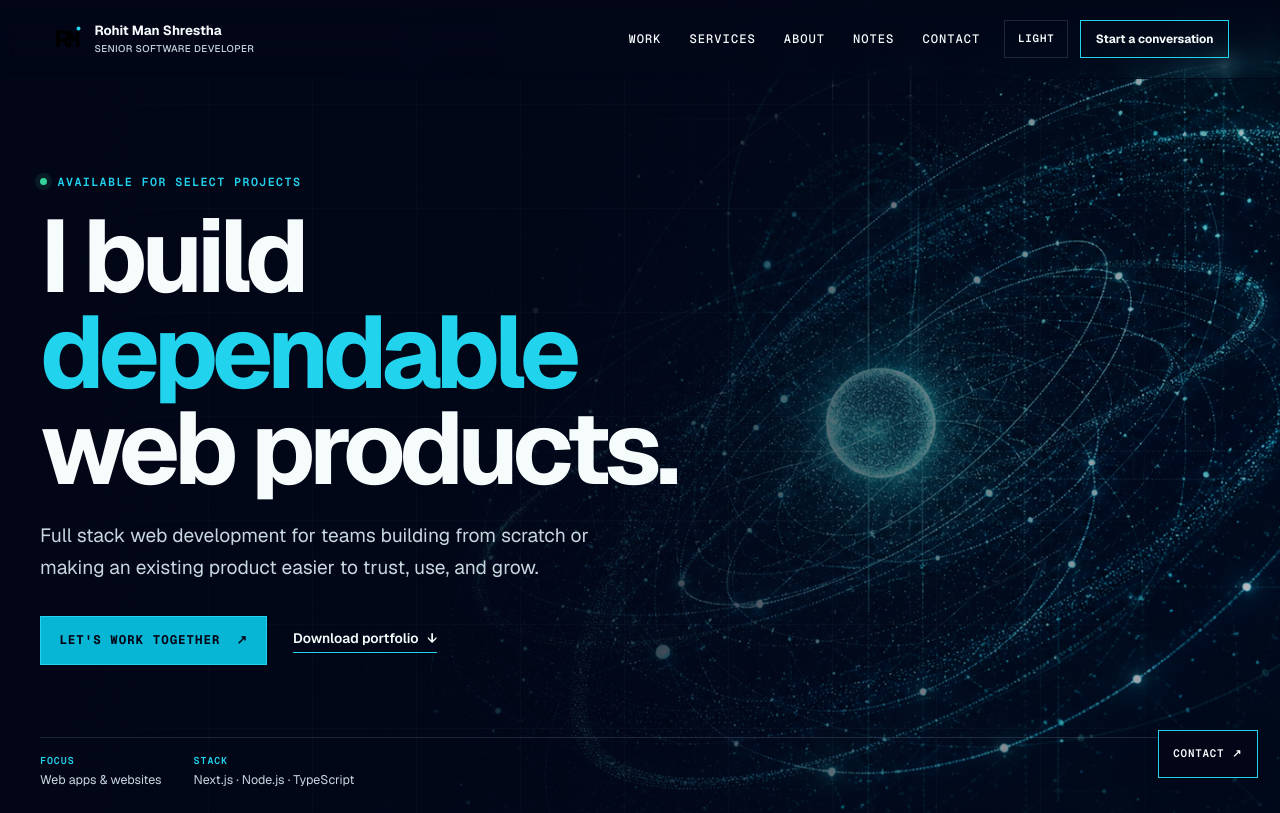
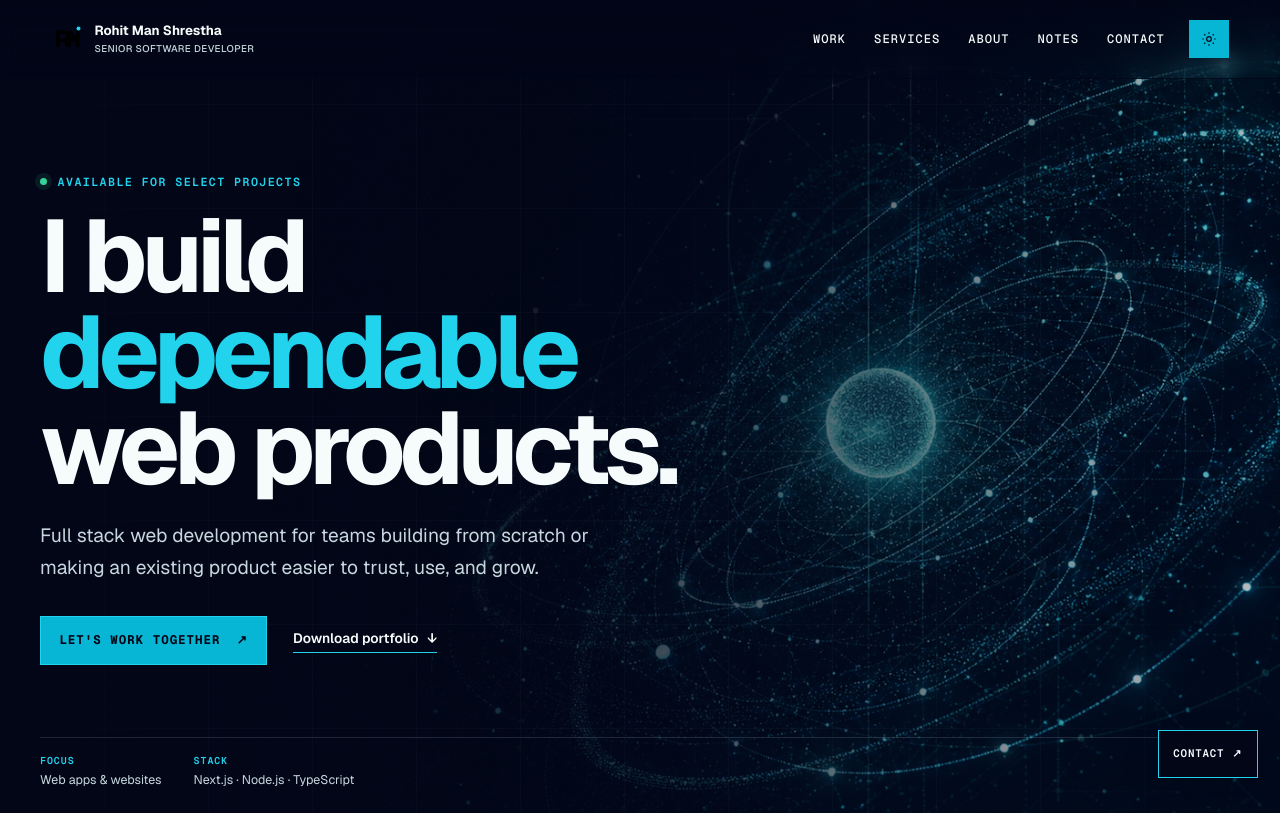
Before and after one commit to stharohit/portfolio, a Next.js app: page / in a window 1280 px wide. Shown: the top 813 px of the page. Built offline with nearby package versions, Linux system fonts and the light colour scheme.

Commit message:
style: Refine light theme controls

```diff
--- a/app/globals.css
+++ b/app/globals.css
@@ -20,6 +20,9 @@
 }
 
 html.light {
+  --signal-400: #05748b;
+  --signal-500: #05748b;
+  --signal-700: #045b6d;
   --canvas: #eaf4f6;
   --surface: #f6fbfc;
   --surface-raised: rgba(246, 251, 252, 0.84);
@@ -56,13 +59,14 @@ html.light .brand-lockup img, html.light .footer-brand img { color: var(--ink-95
 .brand-lockup span { display: grid; gap: .12rem; font-size: .83rem; font-weight: 650; }
 .brand-lockup small { color: var(--text-muted); font-size: .61rem; font-weight: 500; letter-spacing: .04em; text-transform: uppercase; }
 .desktop-nav { display: flex; align-items: center; gap: 1.75rem; margin-left: auto; font: 500 .76rem/1 var(--font-geist-mono), monospace; text-transform: uppercase; letter-spacing: .08em; }
-.desktop-nav a, .theme-toggle { transition: color .18s ease; }
-.desktop-nav a:hover, .theme-toggle:hover { color: var(--signal-400); }
+.desktop-nav a { transition: color .18s ease; }
+.desktop-nav a:hover { color: var(--signal-400); }
 .header-actions { display: flex; align-items: center; gap: .75rem; }
 .theme-toggle, .menu-toggle { border: 1px solid var(--border); background: transparent; color: var(--text); cursor: pointer; }
-.theme-toggle { min-height: 2.35rem; padding: 0 .8rem; font: 600 .67rem/1 var(--font-geist-mono), monospace; letter-spacing: .08em; text-transform: uppercase; }
-.header-cta { display: inline-flex; min-height: 2.35rem; align-items: center; padding: 0 .9rem; border: 1px solid var(--signal-400); color: var(--paper-50); font-size: .74rem; font-weight: 650; transition: background .18s ease, color .18s ease; }
-.header-cta:hover { background: var(--signal-400); color: var(--ink-950); }
+.theme-toggle { display: grid; place-items: center; width: 2.5rem; min-height: 2.35rem; padding: 0; border-color: var(--signal-500); background: var(--signal-500); color: var(--ink-950); transition: transform .18s ease, background .18s ease; }
+.theme-toggle:hover { transform: translateY(-2px); background: var(--signal-400); }
+.theme-toggle svg { width: 1rem; height: 1rem; }
+html.light .theme-toggle, html.light .button--primary { color: var(--paper-50); }
 .menu-toggle, .mobile-nav { display: none; }
 
 .hero { position: relative; min-height: 760px; display: grid; place-items: end start; isolation: isolate; border-bottom: 1px solid var(--border); }
@@ -138,6 +142,6 @@ html.light .stack-list span { color: var(--text-muted); }
 .floating-contact { position: fixed; z-index: 30; right: 1.4rem; bottom: 1.4rem; display: inline-flex; gap: .5rem; align-items: center; min-height: 3rem; padding: 0 .9rem; border: 1px solid var(--signal-400); background: var(--ink-950); color: var(--paper-50); box-shadow: 0 12px 30px rgba(2,6,23,.35); font: 600 .68rem/1 var(--font-geist-mono), monospace; letter-spacing: .07em; text-transform: uppercase; }.floating-contact:hover { background: var(--signal-500); color: var(--ink-950); }
 .site-footer { border-top: 1px solid var(--border); background: var(--canvas); }.footer-content { display: flex; align-items: center; justify-content: space-between; gap: 1rem; min-height: 7rem; color: var(--text-muted); font: 500 .7rem/1.4 var(--font-geist-mono), monospace; text-transform: uppercase; letter-spacing: .06em; }.footer-brand { color: var(--text); font: 600 .73rem/1 var(--font-geist-mono), monospace; }.site-footer a:hover { color: var(--signal-400); }
 
-@media (max-width: 900px) { .desktop-nav, .header-cta { display: none; }.menu-toggle { display: grid; place-items: center; width: 2.5rem; height: 2.35rem; padding: 0; gap: .28rem; }.menu-toggle span:not(.sr-only) { display: block; width: 1rem; height: 1px; background: currentColor; }.mobile-nav { position: absolute; top: calc(100% + .75rem); right: 1.5rem; left: 1.5rem; padding: 1rem; border: 1px solid var(--border); background: var(--surface); box-shadow: 0 18px 40px rgba(2,6,23,.18); }.mobile-nav--open { display: grid; gap: .25rem; }.mobile-nav a { padding: .85rem; font-weight: 650; }.hero { min-height: 720px; }.hero-scrim { background: linear-gradient(90deg, var(--canvas) 0%, color-mix(in srgb, var(--canvas) 76%, transparent) 58%, color-mix(in srgb, var(--canvas) 30%, transparent) 100%); }.statement-layout, .services-layout, .contact-layout { grid-template-columns: 1fr; }.principle-grid { grid-template-columns: repeat(2, 1fr); }.project-row { grid-template-columns: minmax(0, .8fr) 2rem minmax(0, 1.2fr); gap: 1.5rem; }.project-visual { min-height: 150px; } }
+@media (max-width: 900px) { .desktop-nav { display: none; }.menu-toggle { display: grid; place-items: center; width: 2.5rem; height: 2.35rem; padding: 0; gap: .28rem; }.menu-toggle span:not(.sr-only) { display: block; width: 1rem; height: 1px; background: currentColor; }.mobile-nav { position: absolute; top: calc(100% + .75rem); right: 1.5rem; left: 1.5rem; padding: 1rem; border: 1px solid var(--border); background: var(--surface); box-shadow: 0 18px 40px rgba(2,6,23,.18); }.mobile-nav--open { display: grid; gap: .25rem; }.mobile-nav a { padding: .85rem; font-weight: 650; }.hero { min-height: 720px; }.hero-scrim { background: linear-gradient(90deg, var(--canvas) 0%, color-mix(in srgb, var(--canvas) 76%, transparent) 58%, color-mix(in srgb, var(--canvas) 30%, transparent) 100%); }.statement-layout, .services-layout, .contact-layout { grid-template-columns: 1fr; }.principle-grid { grid-template-columns: repeat(2, 1fr); }.project-row { grid-template-columns: minmax(0, .8fr) 2rem minmax(0, 1.2fr); gap: 1.5rem; }.project-visual { min-height: 150px; } }
 @media (max-width: 620px) { .content { width: min(100% - 32px, 1200px); }.site-header { padding: 1rem; }.brand-lockup span { font-size: .72rem; }.brand-lockup small { display: none; }.header-actions { gap: .45rem; }.theme-toggle { padding: 0 .55rem; }.hero { min-height: 680px; }.hero-content { padding: 8.5rem 0 2.25rem; }.hero-art { object-position: 67% center; opacity: .72; }.hero-scrim { background: linear-gradient(180deg, color-mix(in srgb, var(--canvas) 70%, transparent), var(--canvas) 88%); }.hero h1 { font-size: clamp(3rem, 15vw, 4.6rem); }.hero-copy { font-size: 1rem; }.hero-facts { margin-top: 2.8rem; }.statement-section, .work-section, .services-section, .principles-section, .notes-section, .contact-section { padding: 5rem 0; }.section-heading { display: grid; gap: 1.4rem; align-items: start; }.project-row { grid-template-columns: 1fr; gap: 1rem; padding: 1.4rem 0 2.4rem; }.project-visual { min-height: 180px; order: 0; }.project-index { order: 1; }.project-copy { order: 2; }.services-layout { gap: 2.5rem; }.principle-grid, .note-grid, .form-row { grid-template-columns: 1fr; }.principle-grid article { min-height: 200px; }.principle-orbit { margin-bottom: 1.5rem; }.note-grid article { padding: 1.45rem; }.footer-content { align-items: flex-start; flex-direction: column; padding: 1.5rem 0; }.floating-contact { right: 1rem; bottom: 1rem; } }
 @media (prefers-reduced-motion: reduce) { *, *::before, *::after { scroll-behavior: auto !important; transition-duration: .01ms !important; animation-duration: .01ms !important; animation-iteration-count: 1 !important; } }
--- a/app/page.tsx
+++ b/app/page.tsx
@@ -130,11 +130,18 @@ export default function Home() {
             aria-label={`Switch to ${isLight ? "dark" : "light"} mode`}
             onClick={() => setIsLight((value) => !value)}
           >
-            {isLight ? "Dark" : "Light"}
+            {isLight ? (
+              <svg aria-hidden="true" viewBox="0 0 24 24" fill="none" stroke="currentColor" strokeWidth="1.8">
+                <path d="M20.7 14.5A8.5 8.5 0 0 1 9.5 3.3 8.5 8.5 0 1 0 20.7 14.5Z" />
+              </svg>
+            ) : (
+              <svg aria-hidden="true" viewBox="0 0 24 24" fill="none" stroke="currentColor" strokeWidth="1.8">
+                <circle cx="12" cy="12" r="3.5" />
+                <path d="M12 2v2.2M12 19.8V22M22 12h-2.2M4.2 12H2M19.1 4.9l-1.6 1.6M6.5 17.5l-1.6 1.6M19.1 19.1l-1.6-1.6M6.5 6.5 4.9 4.9" />
+              </svg>
+            )}
+            <span className="sr-only">Switch theme</span>
           </button>
-          <a className="header-cta" href="#contact">
-            Start a conversation
-          </a>
           <button
             className="menu-toggle"
             type="button"
```
Also changed, not shown: 1 other file (tests, documents, lock files or other folders).
